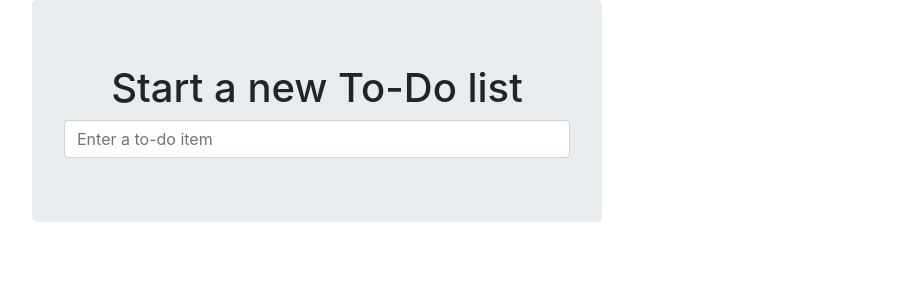
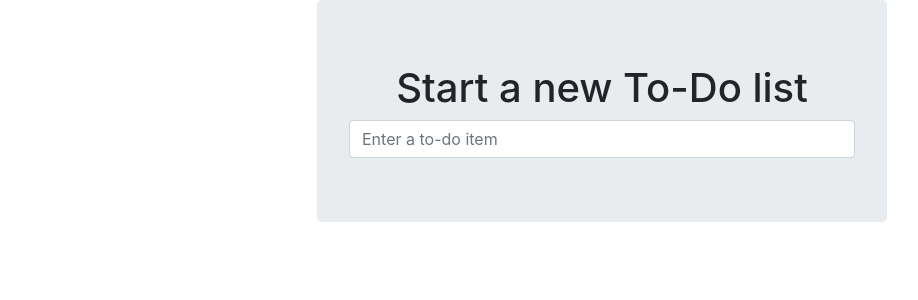
Before and after one commit to brendanodwyer/python-tdd-book, a Django app: page / in a window 1280 px wide. Shown: the top 300 px of the page, without its empty margins (38-956 px from the left). Run offline with Django 3.2, Linux system fonts and the light colour scheme; some libraries are stand-ins or nearby versions.

Commit message:
Fixing Layout FT's

```diff
--- a/lists/templates/base.html
+++ b/lists/templates/base.html
@@ -14,7 +14,7 @@
 <div class="container">
 
     <div class="row">
-        <div class="col-md-6 col-md-offset-3 jumbotron">
+        <div class="col-md-6 offset-md-3 jumbotron">
             <div class="text-center">
                 <h1>{% block header_text %}{% endblock %}</h1>
                 <form method="POST" action="{% block form_action %}{% endblock %}">
@@ -31,14 +31,14 @@
     </div>
 
     <div class="row">
-        <div class="col-md-6 col-md-offset-3">
+        <div class="col-md-6 offset-md-3">
             {% block table %}
             {% endblock %}
         </div>
     </div>
 
 </div>
-<script src="/static/jquery-3.1.1.min.js"></script>
+<script src="/static/jquery-3.6.0.js"></script>
 <script src="/static/list.js"></script>
 
 <script>
```
Also changed, not shown: lists/static/tests/tests.html (+3 -3 lines).
